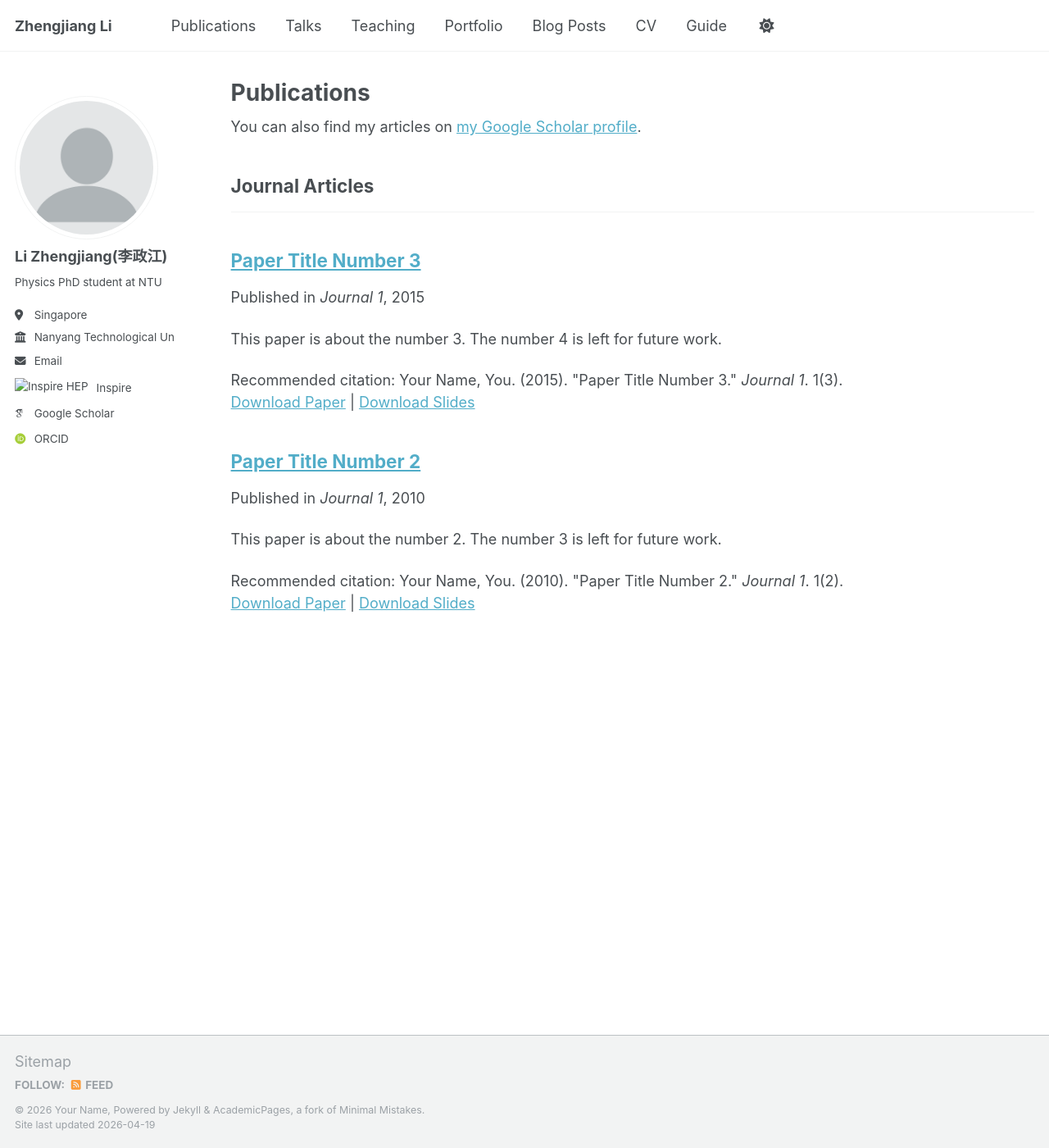
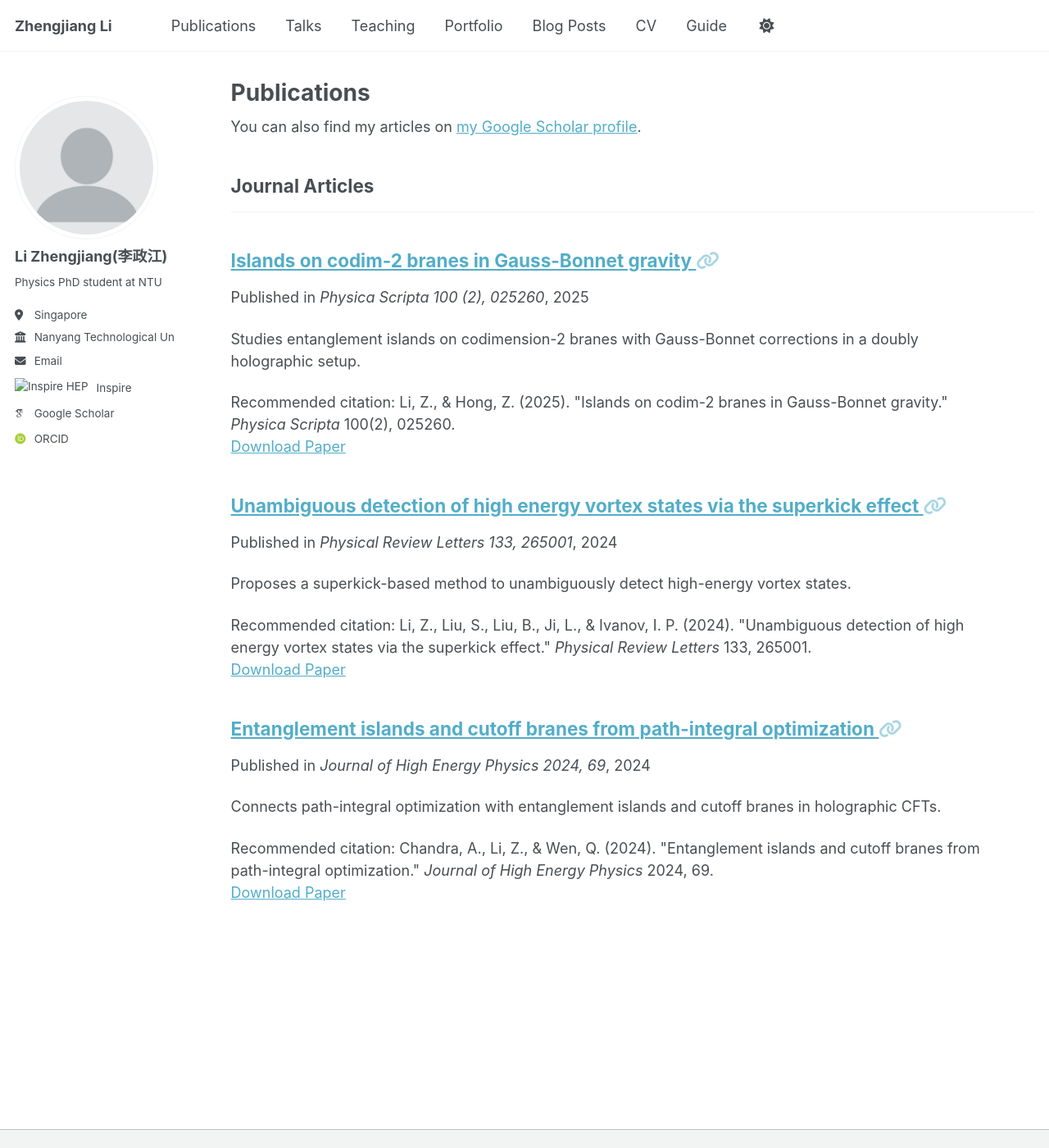
Before and after one commit to Li-Zhengjiang/Li-Zhengjiang.github.io, a Jekyll site: the page built from _pages/publications.html, in a window 1280 px wide and 1400 px high. Shown: the whole window at 82% size. Built offline with Jekyll 4.4.1, drawn with Linux system fonts in a browser that asks for light colours; some web fonts are replaced; a file with an impossible date is left out.

Commit message:
Update publications from Google Scholar

```diff
--- a/_publications/2009-10-01-paper-title-number-1.md
+++ b/_publications/2009-10-01-paper-title-number-1.md
@@ -2,13 +2,12 @@
 title: "Islands on codim-2 branes in Gauss-Bonnet gravity"
 collection: publications
 category: manuscripts
-permalink: /publication/2009-10-01-paper-title-number-1
-excerpt: 'This paper is about the number 1. The number 2 is left for future work.'
-date: 2023-08
-venue: 'Phys.Scripta 100 (2025) 2, 025260'
-slidesurl: 'http://academicpages.github.io/files/slides1.pdf'
-paperurl: 'http://academicpages.github.io/files/paper1.pdf'
-bibtexurl: 'http://academicpages.github.io/files/bibtex1.bib'
-citation: 'Your Name, You. (2009). &quot;Paper Title Number 1.&quot; <i>Journal 1</i>. 1(1).'
+permalink: /publication/islands-on-codim-2-branes-in-gauss-bonnet-gravity
+excerpt: 'Studies entanglement islands on codimension-2 branes with Gauss-Bonnet corrections in a doubly holographic setup.'
+date: 2025-02-01
+venue: 'Physica Scripta 100 (2), 025260'
+link: 'https://doi.org/10.1088/1402-4896/ada9b4'
+paperurl: 'https://doi.org/10.1088/1402-4896/ada9b4'
+citation: 'Li, Z., &amp; Hong, Z. (2025). &quot;Islands on codim-2 branes in Gauss-Bonnet gravity.&quot; <i>Physica Scripta</i> 100(2), 025260.'
 ---
-The contents above will be part of a list of publications, if the user clicks the link for the publication than the contents of section will be rendered as a full page, allowing you to provide more information about the paper for the reader. When publications are displayed as a single page, the contents of the above "citation" field will automatically be included below this section in a smaller font.
+This paper studies entanglement islands on codimension-2 branes in Gauss-Bonnet gravity and their implications for holographic entropy calculations.
--- a/_publications/2010-10-01-paper-title-number-2.md
+++ b/_publications/2010-10-01-paper-title-number-2.md
@@ -1,14 +1,13 @@
 ---
-title: "Paper Title Number 2"
+title: "Unambiguous detection of high energy vortex states via the superkick effect"
 collection: publications
 category: manuscripts
-permalink: /publication/2010-10-01-paper-title-number-2
-excerpt: 'This paper is about the number 2. The number 3 is left for future work.'
-date: 2010-10-01
-venue: 'Journal 1'
-slidesurl: 'http://academicpages.github.io/files/slides2.pdf'
-paperurl: 'http://academicpages.github.io/files/paper2.pdf'
-citation: 'Your Name, You. (2010). &quot;Paper Title Number 2.&quot; <i>Journal 1</i>. 1(2).'
+permalink: /publication/unambiguous-detection-of-high-energy-vortex-states-via-the-superkick-effect
+excerpt: 'Proposes a superkick-based method to unambiguously detect high-energy vortex states.'
+date: 2024-12-23
+venue: 'Physical Review Letters 133, 265001'
+link: 'https://doi.org/10.1103/PhysRevLett.133.265001'
+paperurl: 'https://doi.org/10.1103/PhysRevLett.133.265001'
+citation: 'Li, Z., Liu, S., Liu, B., Ji, L., &amp; Ivanov, I. P. (2024). &quot;Unambiguous detection of high energy vortex states via the superkick effect.&quot; <i>Physical Review Letters</i> 133, 265001.'
 ---
-
-The contents above will be part of a list of publications, if the user clicks the link for the publication than the contents of section will be rendered as a full page, allowing you to provide more information about the paper for the reader. When publications are displayed as a single page, the contents of the above "citation" field will automatically be included below this section in a smaller font.
+This work proposes a practical way to identify high-energy vortex states through the superkick effect, providing a clear experimental signature for future studies.
--- a/_publications/2015-10-01-paper-title-number-3.md
+++ b/_publications/2015-10-01-paper-title-number-3.md
@@ -1,14 +1,13 @@
 ---
-title: "Paper Title Number 3"
+title: "Entanglement islands and cutoff branes from path-integral optimization"
 collection: publications
 category: manuscripts
-permalink: /publication/2015-10-01-paper-title-number-3
-excerpt: 'This paper is about the number 3. The number 4 is left for future work.'
-date: 2015-10-01
-venue: 'Journal 1'
-slidesurl: 'http://academicpages.github.io/files/slides3.pdf'
-paperurl: 'http://academicpages.github.io/files/paper3.pdf'
-citation: 'Your Name, You. (2015). &quot;Paper Title Number 3.&quot; <i>Journal 1</i>. 1(3).'
+permalink: /publication/entanglement-islands-and-cutoff-branes-from-path-integral-optimization
+excerpt: 'Connects path-integral optimization with entanglement islands and cutoff branes in holographic CFTs.'
+date: 2024-07-09
+venue: 'Journal of High Energy Physics 2024, 69'
+link: 'https://doi.org/10.1007/JHEP07(2024)069'
+paperurl: 'https://doi.org/10.1007/JHEP07(2024)069'
+citation: 'Chandra, A., Li, Z., &amp; Wen, Q. (2024). &quot;Entanglement islands and cutoff branes from path-integral optimization.&quot; <i>Journal of High Energy Physics</i> 2024, 69.'
 ---
-
-The contents above will be part of a list of publications, if the user clicks the link for the publication than the contents of section will be rendered as a full page, allowing you to provide more information about the paper for the reader. When publications are displayed as a single page, the contents of the above "citation" field will automatically be included below this section in a smaller font.
+This paper links path-integral optimization to entanglement islands and cutoff branes, with applications to holographic entanglement entropy and mixed-state correlations.
```
